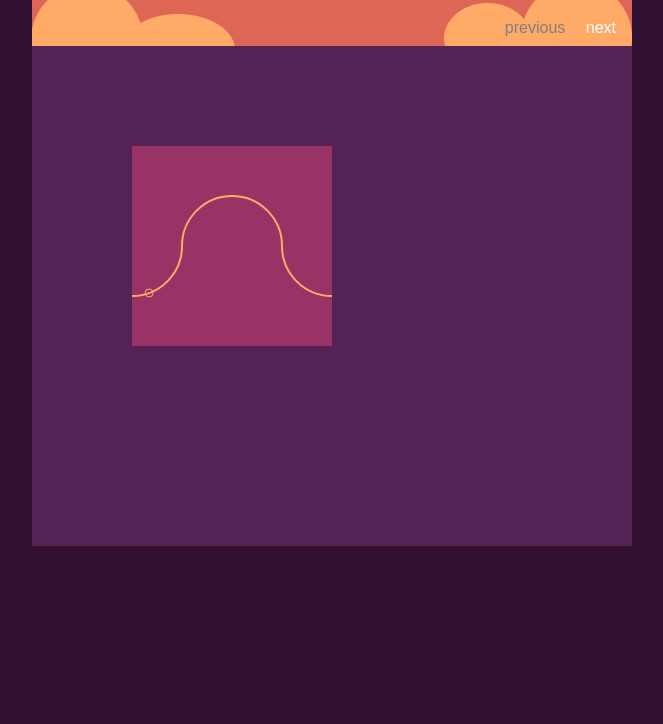
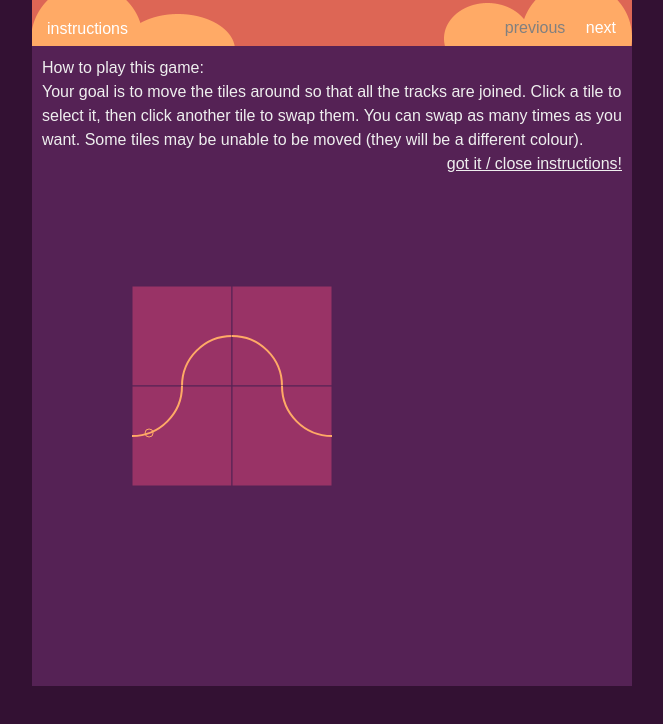
Before and after one commit to kelvinperrie/Tracks, a plain HTML site: page index.html in a window 1280 px wide. Shown: the part 54-778 px from the top of the page, without its empty margins (308-971 px from the left). Drawn offline with Linux system fonts and the light colour scheme.

Commit message:
adding instructions

```diff
--- a/css/tracks.css
+++ b/css/tracks.css
@@ -8,6 +8,26 @@ body {
 canvas {
     /* border: 1px solid #d0d0d0; */
     background-color: #552255;
+}
+
+.instructions {
+    text-align: left;
+    padding: 10px;
+    background-color: #552255;
+    height: 140px;
+    color: #efefef;
+}
+.instructions-actions {
+}
+.instructions-show-trigger {
+    position: absolute;
+    bottom: 5px;
+    left: 15px;
+}
+.instructions-close-trigger {
+    text-align: right;
+    text-decoration: underline;
+    float: right;
 }
 
 .clickable {
--- a/index.html
+++ b/index.html
@@ -16,6 +16,18 @@
                 <div class="clickable previous-level-trigger previous-menu menu-item">previous</div>
 
                 <div class="clickable next-level-trigger next-menu menu-item">next</div>
+            </div>
+            <div class="instructions-show-trigger clickable">
+                instructions
+            </div>
+        </div>
+        <div class="instructions">
+            How to play this game:<br/>
+            Your goal is to move the tiles around so that all the tracks are joined.
+            Click a tile to select it, then click another tile to swap them. You can swap as many times as you want.
+            Some tiles may be unable to be moved (they will be a different colour).
+            <div class="instructions-actions">
+                <div class="instructions-close-trigger clickable">got it / close instructions!</div>
             </div>
         </div>
         <canvas id="canvas" width="600" height="600"></canvas>
--- a/js/tracks-controller.js
+++ b/js/tracks-controller.js
@@ -79,6 +79,12 @@ var GameControllerModel = function(settings) {
     self.IsAPreviousLevel = function() {
         return (self.currentLevel > 0);
     }
+    self.CloseInstructions = function() {
+        $(".instructions").hide();
+    };
+    self.ShowInstructions = function() {
+        $(".instructions").show();
+    };
 
     self.Initialize();
 
@@ -86,6 +92,8 @@ var GameControllerModel = function(settings) {
         $(".next-level-trigger").on("click", self.GotoNextLevel);
         $(".previous-level-trigger").on("click", self.GotoPreviousLevel);
         $(".close-popup-trigger").on("click", self.CloseLevelCompletePopup);
+        $(".instructions-close-trigger").on("click", self.CloseInstructions);
+        $(".instructions-show-trigger").on("click", self.ShowInstructions);
     });
 }
 
--- a/js/tracks-game.js
+++ b/js/tracks-game.js
@@ -161,16 +161,24 @@ var GameModel = function(gameData, settings, levelCompleteCallback) {
                             self.ctx.fillText(tile.id, xpos, ypos + 20);
                         }
                         // draw a guide around each square if the editor is active
-                        //console.log("wow, editor is " + self.IsEditorActive());
-                        if(self.IsEditorActive()) {
+                        // if(self.IsEditorActive()) {
+                        //     self.ctx.save();
+                        //     self.ctx.strokeStyle = "#fff";
+                        //     self.ctx.lineWidth = "1";
+                        //     self.ctx.beginPath();
+                        //     self.ctx.rect(xpos,ypos,self.tileWidth,self.tileHeight);
+                        //     self.ctx.stroke();
+                        //     self.ctx.restore();
+                        // } else {
+                        // put a border around the tiles to show edges and help the user identify each tile
                         self.ctx.save();
-                            self.ctx.strokeStyle = "#fff";
+                        self.ctx.strokeStyle = self.colours.default;
                         self.ctx.lineWidth = "1";
                         self.ctx.beginPath();
                         self.ctx.rect(xpos,ypos,self.tileWidth,self.tileHeight);
                         self.ctx.stroke();
                         self.ctx.restore();
-                        }
+
                         // draw any connections on this tile
                         if(tile.connections) {
                             for(var c = 0; c < tile.connections.length; c++) {
```
Lines whose indentation alone changed are shown as unchanged.
